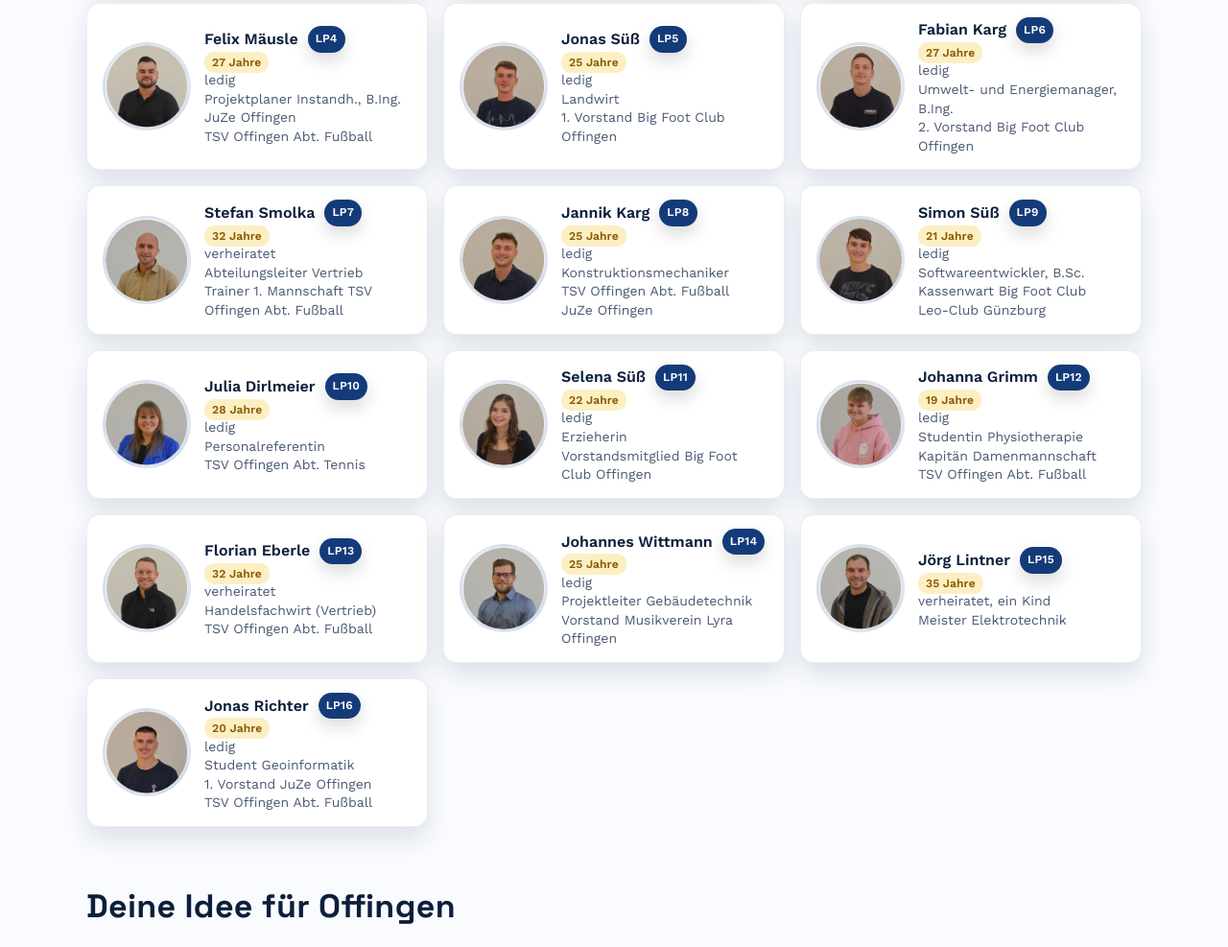
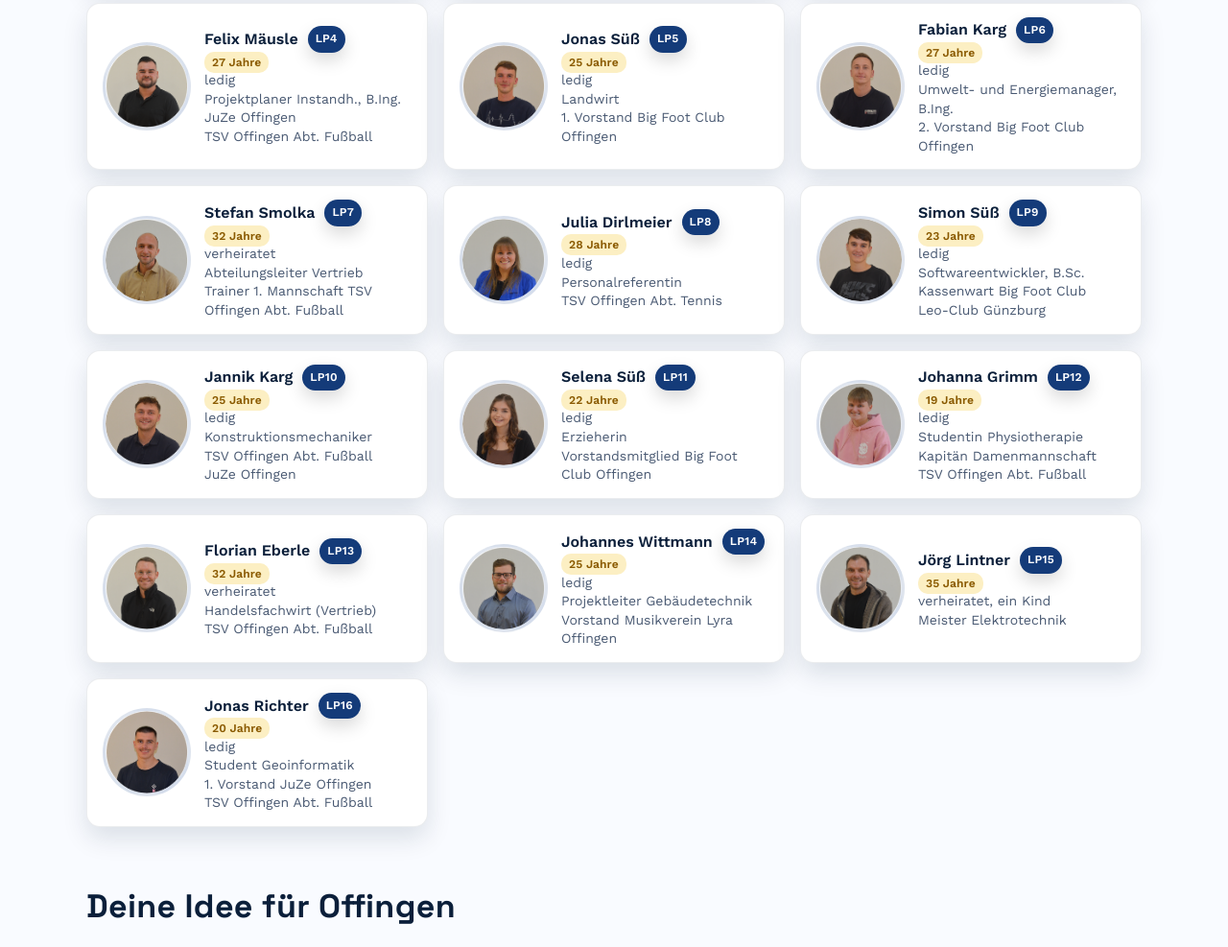
Before and after one commit to simon-suess/jb-offingen, a plain HTML site: page index.html in a window 1280 px wide. Shown: the part 1544-2531 px from the top of the page at 96% size. Drawn offline with nearby package versions, Linux system fonts and the light colour scheme.

Commit message:
correct LP and age

```diff
--- a/index.html
+++ b/index.html
@@ -523,21 +523,20 @@
           </div>
         </div>
         <div class="candidate">
-          <div class="avatar"><img loading="lazy" src="images/KargJannik.png" alt="Jannik Karg"></div>
+          <div class="avatar"><img loading="lazy" src="images/DirlmeierJulia.png" alt="Julia Dirlmeier"></div>
           <div class="cand-meta">
-            <div class="name">Jannik Karg <span class="tag">LP8</span></div>
-            <div class="detail"><span class="badge">25 Jahre</span></div>
+            <div class="name">Julia Dirlmeier <span class="tag">LP8</span></div>
+            <div class="detail"><span class="badge">28 Jahre</span></div>
             <div class="detail">ledig</div>
-            <div class="detail">Konstruktionsmechaniker</div>
-            <div class="detail">TSV Offingen Abt. Fu&szlig;ball</div>
-            <div class="detail">JuZe Offingen</div>
+            <div class="detail">Personalreferentin</div>
+            <div class="detail">TSV Offingen Abt. Tennis</div>
           </div>
         </div>
         <div class="candidate">
           <div class="avatar"><img loading="lazy" src="images/Su╠ê├ƒSimon.png" alt="Simon S&uuml;&szlig;"></div>
           <div class="cand-meta">
             <div class="name">Simon S&uuml;&szlig; <span class="tag">LP9</span></div>
-            <div class="detail"><span class="badge">21 Jahre</span></div>
+            <div class="detail"><span class="badge">23 Jahre</span></div>
             <div class="detail">ledig</div>
             <div class="detail">Softwareentwickler, B.Sc.</div>
             <div class="detail">Kassenwart Big Foot Club</div>
@@ -545,13 +544,14 @@
           </div>
         </div>
         <div class="candidate">
-          <div class="avatar"><img loading="lazy" src="images/DirlmeierJulia.png" alt="Julia Dirlmeier"></div>
+          <div class="avatar"><img loading="lazy" src="images/KargJannik.png" alt="Jannik Karg"></div>
           <div class="cand-meta">
-            <div class="name">Julia Dirlmeier <span class="tag">LP10</span></div>
-            <div class="detail"><span class="badge">28 Jahre</span></div>
+            <div class="name">Jannik Karg <span class="tag">LP10</span></div>
+            <div class="detail"><span class="badge">25 Jahre</span></div>
             <div class="detail">ledig</div>
-            <div class="detail">Personalreferentin</div>
-            <div class="detail">TSV Offingen Abt. Tennis</div>
+            <div class="detail">Konstruktionsmechaniker</div>
+            <div class="detail">TSV Offingen Abt. Fu&szlig;ball</div>
+            <div class="detail">JuZe Offingen</div>
           </div>
         </div>
         <div class="candidate">
```
